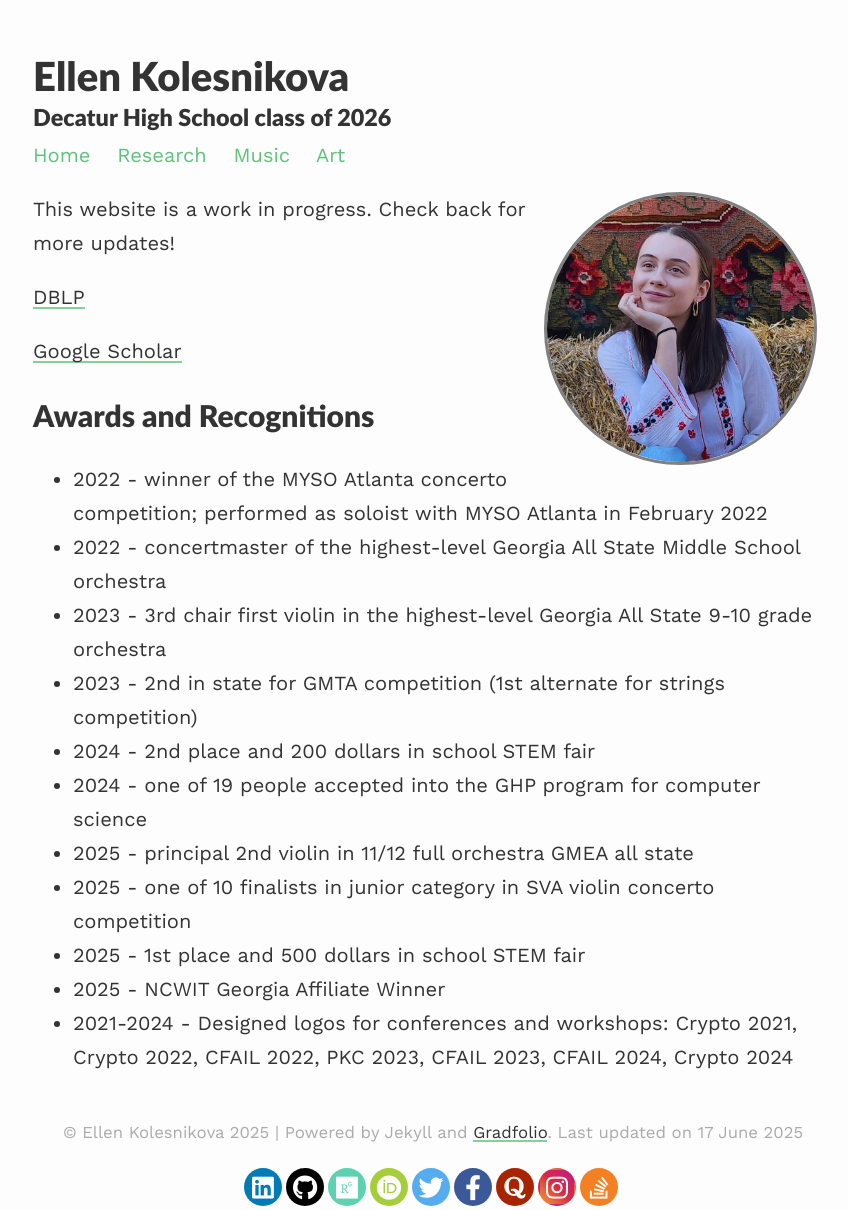
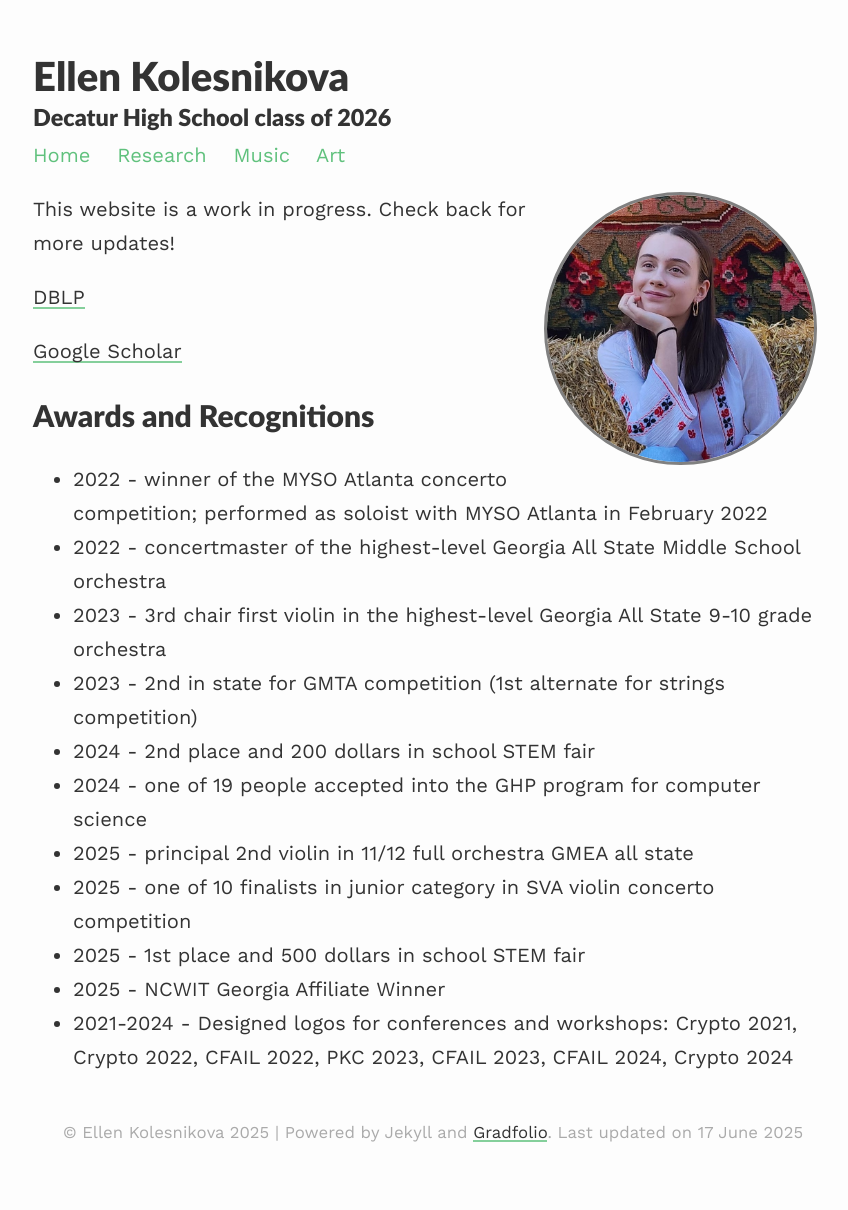
Before and after one commit to ellenkolesnikova/ellenkolesnikova.github.io, a Jekyll site: the page built from index.md, in a window 1280 px wide. Shown: the whole page, without its empty margins (207-1055 px from the left). Built offline with Jekyll 4.4.1, drawn with Linux system fonts in a browser that asks for light colours; nearby versions of some CDN libraries; after the commit the page ends 1148 px from its top, so only the background shows below that.

Commit message:
Update social-footer.html

```diff
--- a/_includes/social-footer.html
+++ b/_includes/social-footer.html
@@ -8,7 +8,7 @@ href="mailto:{{ site.email | encode_email }}" target="_blank">
 </a>
 {%- endif -%}
 
-{%- if site.linkedin -%}
+<!--{%- if site.linkedin -%}
 <a title="{{ _locale_string_follow | replace: '[NAME]', 'LinkedIn' }}"
 class="social-button linkedin"
 href="https://www.linkedin.com/in/{{ site.linkedin }}" itemprop="sameAs"
@@ -87,6 +87,6 @@ href="https://stackoverflow.com/users/{{ site.stackoverflow }}"
 target="_blank">
 <i class="fab fa-brands fa-stack-overflow"></i>
 </a>
-{%- endif -%}
+{%- endif -%}-->
 
 </div>
```
